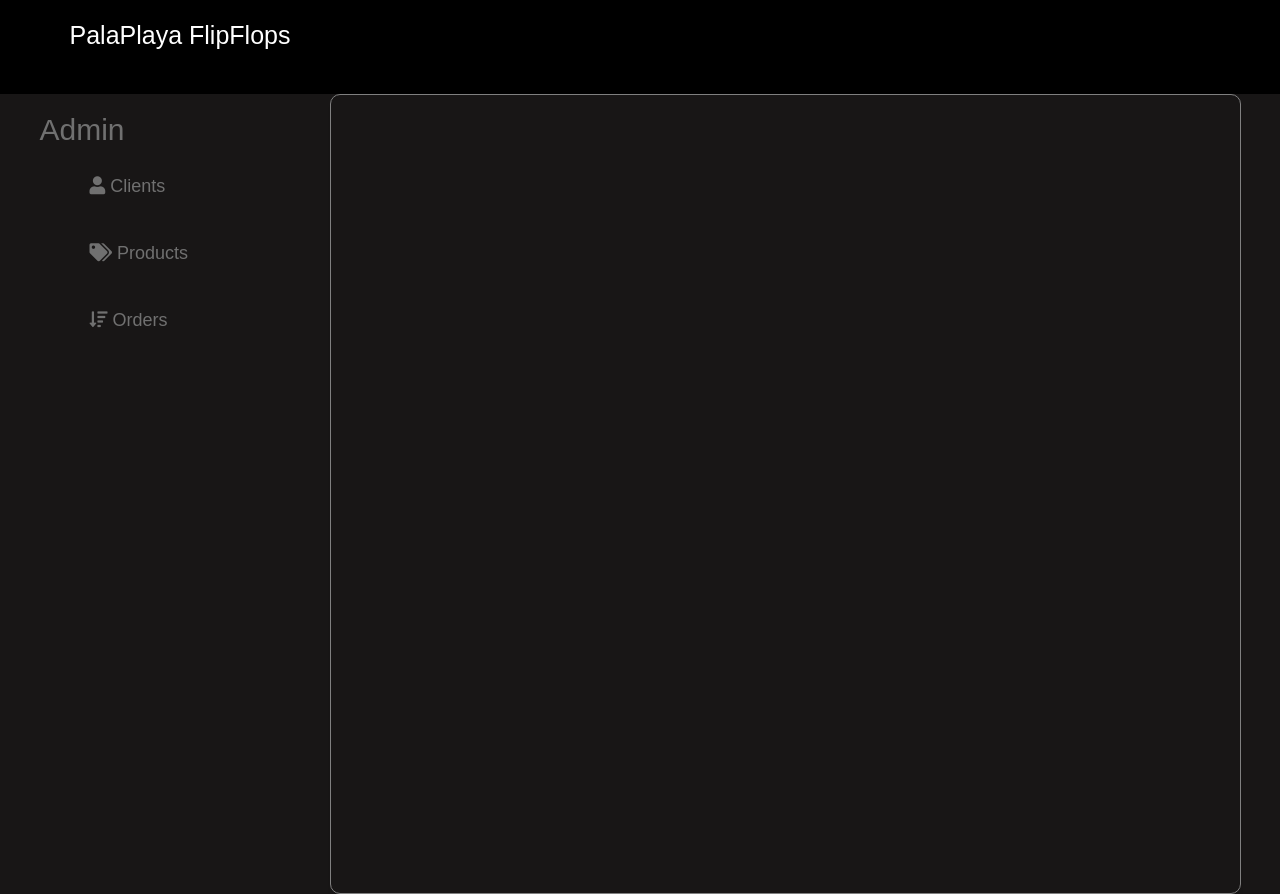
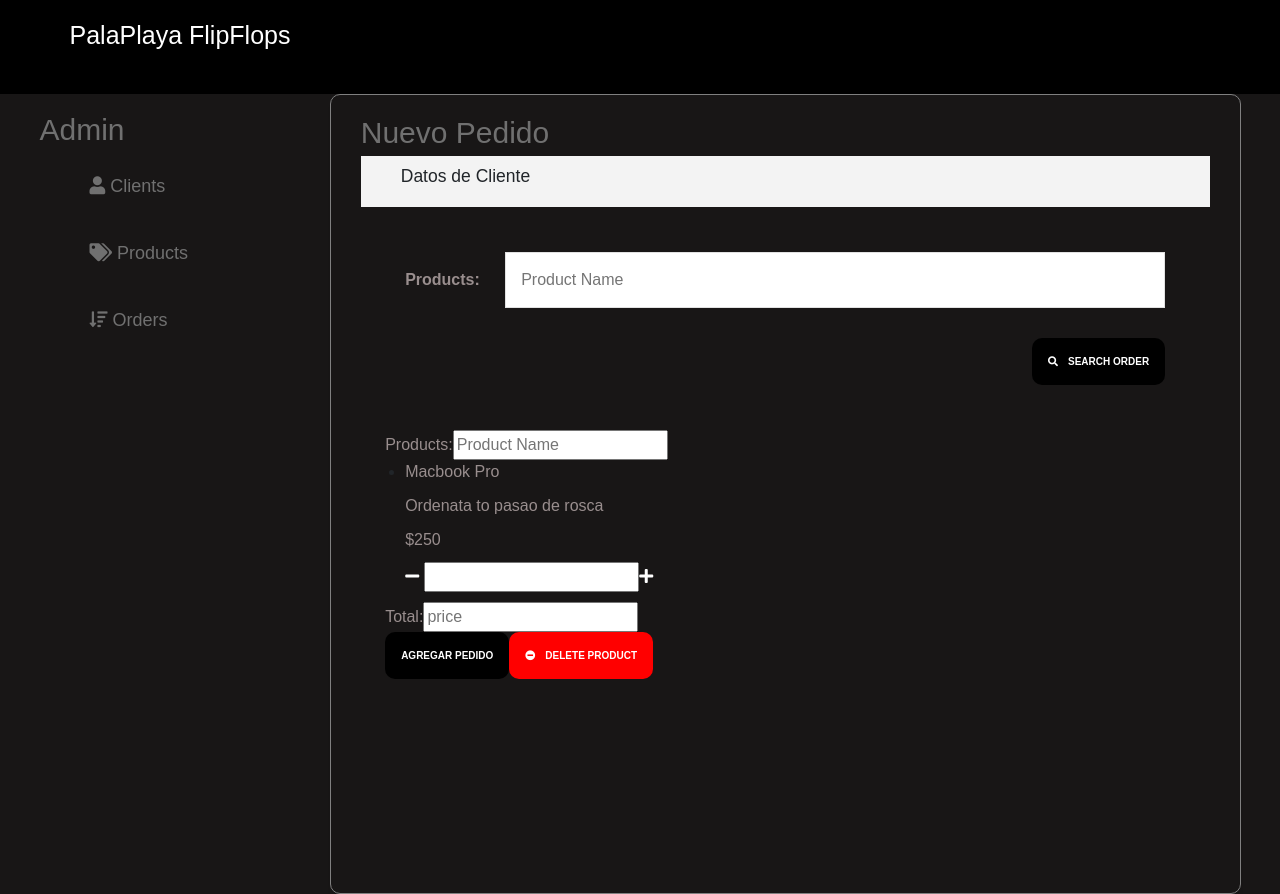
Before and after one commit to ParisArcos/CRM_API-Client, a React (Create React App) app: page /orders/new/1 in a window 1280 px wide. Built offline with nearby package versions, Linux system fonts and the light colour scheme; no server answers.

Commit message:
Fix-> newOrder and orders component

```diff
--- a/src/App.js
+++ b/src/App.js
@@ -52,7 +52,7 @@ function App() {
                 //? orders
               }
               <Route exact path="/orders" element={<Orders />} />
-              <Route exact path="/orders/new" element={<NewOrder />} />
+              <Route exact path="/orders/new/:ordersId" element={<NewOrder />} />
               <Route
                 exact
                 path="/orders/edit/:ordersId"
--- a/src/components/clients/Client.js
+++ b/src/components/clients/Client.js
@@ -44,7 +44,7 @@ const Client = ({ client }) => {
         </Link>
 
         <Link to={`orders/new/${_id}`} className="btn btn-yellow">
-          <i className="fas fa-edit"></i>
+          <i className="fas fa-plus"></i>
           New Order
         </Link>
 
--- a/src/components/clients/Clients.js
+++ b/src/components/clients/Clients.js
@@ -15,13 +15,13 @@ const Clients = () => {
 
   useEffect(() => {
     APIcall();
-  }, [clients]);
+  }, []);
 
   return (
     <div>
       <h2>Clients List</h2>
 
-      <Link className="btn btn-green" to="/clients/new">Add New Client</Link>
+      <Link className="btn btn-green" to="/clients/new"><i className="fas fa-plus"></i>Add New Client</Link>
 
       <ul className="list-clients">
         {clients.map(client => {
--- a/src/components/orders/FormSearchProduct.js
+++ b/src/components/orders/FormSearchProduct.js
@@ -13,7 +13,10 @@ const FormSearchProduct = ({ searchProducts, handleChangeProduct }) => {
         />
       </div>
       <div className="enviar">
-        <input type="submit" className="btn btn-azul" value="Agregar Pedido" />
+
+        <button type="submit" className="btn btn-blue" value="Search Order" >
+          <i className="fas fa-search"></i>
+          Search Order</button>
       </div>
     </form>
   );
--- a/src/components/orders/NewOrder.js
+++ b/src/components/orders/NewOrder.js
@@ -39,7 +39,8 @@ const NewOrder = () => {
    */
   useEffect(() => {
     APIcall();
-  });
+  }, []);
+
 
   /**
    *  This function gets client from the api
@@ -59,7 +60,7 @@ const NewOrder = () => {
     <>
       <h2>Nuevo Pedido</h2>
 
-      <div className="ficha-cliente">
+      <div className="card-client">
         <h3>Datos de Cliente</h3>
         <p>
           {orderClient.name} {orderClient.lastName}
@@ -74,80 +75,49 @@ const NewOrder = () => {
         handleChangeProduct={handleChangeProduct}
       />
       <form>
-        <div className="campo">
+        <div className="field">
           <label>Products:</label>
           <input type="text" placeholder="Product Name" name="products" />
         </div>
 
-        <ul className="resumen">
+        <ul className="summary">
           <li>
-            <div className="texto-producto">
+            <div className="text-product">
               <p className="name">Macbook Pro</p>
-              <p className="description">Macbook Pro</p>
+              <p className="description">Ordenata to pasao de rosca</p>
               <p className="price">$250</p>
             </div>
-            <div className="acciones">
-              <div className="contenedor-cantidad">
+            <div className="actions">
+              <div className="container-units">
                 <i className="fas fa-minus"></i>
                 <input type="text" name="cantidad" />
                 <i className="fas fa-plus"></i>
               </div>
-              <button type="button" className="btn btn-rojo">
-                <i className="fas fa-minus-circle"></i>
-                Eliminar Producto
-              </button>
+
             </div>
           </li>
-          <li>
-            <div className="texto-producto">
-              <p className="nombre">Macbook Pro</p>
-              <p className="precio">$250</p>
-            </div>
-            <div className="acciones">
-              <div className="contenedor-cantidad">
-                <i className="fas fa-minus"></i>
-                <input type="text" name="cantidad" />
-                <i className="fas fa-plus"></i>
-              </div>
-              <button type="button" className="btn btn-rojo">
-                <i className="fas fa-minus-circle"></i>
-                Eliminar Producto
-              </button>
-            </div>
-          </li>
-          <li>
-            <div className="texto-producto">
-              <p className="nombre">Macbook Pro</p>
-              <p className="precio">$250</p>
-            </div>
-            <div className="acciones">
-              <div className="contenedor-cantidad">
-                <i className="fas fa-minus"></i>
-                <input type="text" name="cantidad" />
-                <i className="fas fa-plus"></i>
-              </div>
-              <button type="button" className="btn btn-rojo">
-                <i className="fas fa-minus-circle"></i>
-                Eliminar Producto
-              </button>
-            </div>
-          </li>
+
+
         </ul>
-        <div className="campo">
+        <div className="field">
           <label>Total:</label>
           <input
             type="number"
-            name="precio"
-            placeholder="Precio"
-            readonly="readonly"
+            name="price"
+            placeholder="price"
+            readOnly="readonly"
           />
         </div>
-        <div className="enviar">
+        <div className="sen">
           <input
             type="submit"
-            className="btn btn-azul"
+            className="btn btn-blue"
             value="Agregar Pedido"
           />
+          <button type="button" className="btn btn-red">
+            <i className="fas fa-minus-circle"></i>
+            Delete product
+          </button>
         </div>
       </form>
     </>
--- a/src/components/orders/Order.js
+++ b/src/components/orders/Order.js
@@ -1,10 +1,50 @@
 import React from "react";
 
-const Order = () => {
+const Order = (order) => {
+
+  const { name, price, units, total } = order;
   return (
-    <div>
-      <h2>This is Order component</h2>
-    </div>
+    <>
+      <li className="order">
+        <div className="info-order">
+          <p className="id">ID: 0192019201291201</p>
+          <p className="name">Cliente: Juan Pablo De la torre</p>
+
+          <div className="products-order">
+            <p className="products">Artículos order: </p>
+            <ul>
+              <li>
+                <p>{name}</p>
+                <p>Precio: ${price}</p>
+                <p>Cantidad: 4</p>
+              </li>
+              <li>
+                <p>Macbook Pro</p>
+                <p>Precio: $3000</p>
+                <p>Cantidad: 4</p>
+              </li>
+              <li>
+                <p>Macbook Pro</p>
+                <p>Precio: $3000</p>
+                <p>Cantidad: 4</p>
+              </li>
+            </ul>
+          </div>
+          <p className="total">Total: $3,500 </p>
+        </div>
+        <div className="actions">
+          <a href="#" className="btn btn-blue">
+            <i className="fas fa-edit"></i>
+            Edit order
+          </a>
+
+          <button type="button" className="btn btn-red btn-delete">
+            <i className="fas fa-times"></i>
+            Delete order
+          </button>
+        </div>
+      </li>
+    </>
   );
 };
 
--- a/src/components/orders/Orders.js
+++ b/src/components/orders/Orders.js
@@ -1,9 +1,35 @@
-import React from "react";
+import React, { useState, useEffect } from "react";
+import { Link } from "react-router-dom"
+import clientAxios from "../../config/axios";
+import Order from "./Order";
+
+
 
 const Orders = () => {
+  const [orders, setOrders] = useState([]);
+
+  const APIcall = async () => {
+    const ordersReq = await clientAxios.get("/orders");
+    // console.log(clientsReq.data)
+
+    setOrders(ordersReq.data);
+  };
+
+  useEffect(() => {
+    APIcall();
+  }, []);
   return (
     <div>
       <h2>Orders List</h2>
+      <Link className="btn btn-green" to="/orders/new"><i className="fas fa-plus"></i>Add New Order</Link>
+
+      <ul>
+        {orders.map((order) => {
+          return <Order key={order._id} order={order} />
+
+        })}
+      </ul>
+
     </div>
   );
 };
--- a/src/components/products/Product.js
+++ b/src/components/products/Product.js
@@ -41,7 +41,7 @@ const Product = ({ product }) => {
         <div className="actions">
           <Link to={`/products/edit/${_id}`} className="btn btn-blue">
             <i className="fas fa-edit"></i>
-            Editar product
+            Edit product
           </Link>
 
           <button
--- a/src/components/products/Products.js
+++ b/src/components/products/Products.js
@@ -16,13 +16,13 @@ const Products = () => {
 
   useEffect(() => {
     APIcall();
-  }, [products]);
+  }, []);
 
   return (
     <div>
       <h2>Products List</h2>
 
-      <Link className="btn btn-green" to="/Products/new">Add New Product</Link>
+      <Link className="btn btn-green" to="/Products/new"><i className="fas fa-plus"></i>Add New Product</Link>
 
       <ul className="listado-products">
         {products.map((product) => {
```
